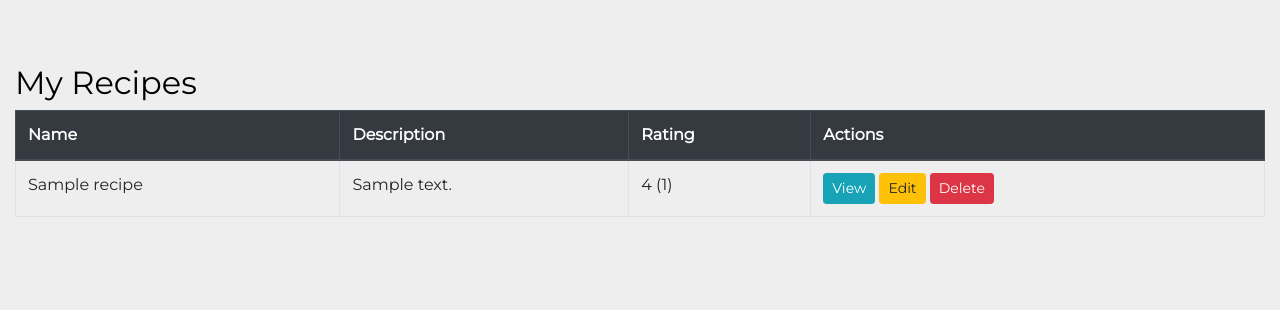
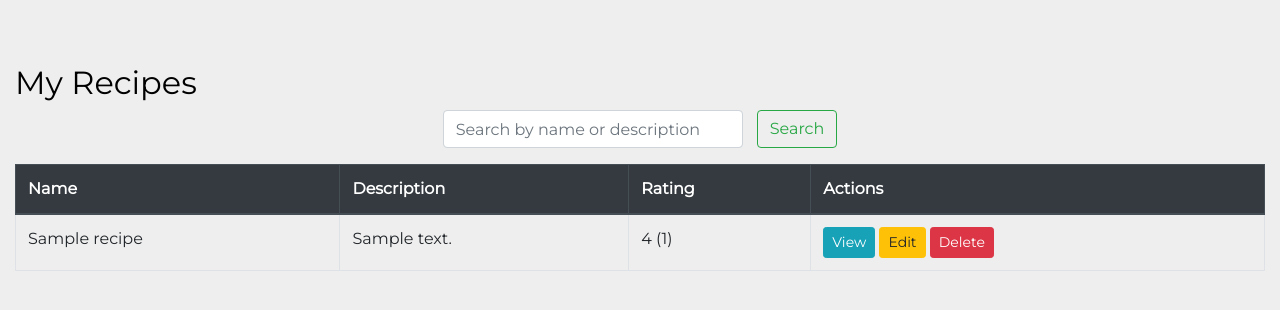
Before and after one commit to matthiaslim/recipe-manager, a Flask app: template app/templates/my_recipes.html in a window 1280 px wide. Shown: the part 56-366 px from the top of the page. Run offline with Flask 3, Linux system fonts and the light colour scheme; the template is opened without the code that fills it: most values are stand-ins (such as "Sample title", 1, 10 or a date in 2020); some libraries are stand-ins or nearby versions.

Commit message:
Added search bar to My Recipes

```diff
--- a/app/app.py
+++ b/app/app.py
@@ -520,12 +520,28 @@ def my_recipes():
     cursor = db.cursor(dictionary=True)
     user_id = session.get('user_id')
 
-    # Get the page number from the request
-    page = request.args.get('page', 1, type=int)
-    per_page = 5  # Number of recipes per page
-    offset = (page - 1) * per_page
+    try:
+        if request.method == 'POST':
+            search_term = request.form.get('search_term', '')
+        else:
+            search_term = request.args.get('search_term', '')
 
-    try:
+        # Get the page number from the request
+        page = request.args.get('page', 1, type=int)
+        per_page = 10  # Number of recipes per page
+        offset = (page - 1) * per_page
+
+        # SQL query to fetch recipes with optional search filter
+        if search_term:
+            cursor.execute(
+                'SELECT * FROM Recipe WHERE created_by = %s AND (recipeName LIKE %s OR description LIKE %s) LIMIT %s OFFSET %s',
+                (session['user_id'], f'%{search_term}%', f'%{search_term}%', per_page, offset))
+        else:
+            cursor.execute('SELECT * FROM Recipe WHERE created_by = %s LIMIT %s OFFSET %s',
+                           (session['user_id'], per_page, offset))
+
+        recipes = cursor.fetchall()
+
         # Get the total count of recipes created by the user
         cursor.execute('SELECT COUNT(*) as count FROM Recipe WHERE created_by = %s', (user_id,))
         total_count = cursor.fetchone()['count']
--- a/app/templates/my_recipes.html
+++ b/app/templates/my_recipes.html
@@ -5,6 +5,21 @@
 {% block content %}
 <div class="container-fluid">
     <h2>My Recipes</h2>
+
+    <!-- Search Form -->
+    <form class="form-inline mb-3" method="POST" action="{{ url_for('my_recipes') }}">
+        <div class="form-row">
+            <div class="col-auto">
+                <input type="text" class="form-control" name="search_term" style="min-width: 300px; width: auto;"
+                       placeholder="Search by name or description"
+                       aria-label="search" value="{{ search_term }}">
+            </div>
+            <div class="col-auto">
+                <button type="submit" class="btn btn-outline-success ml-1">Search</button>
+            </div>
+        </div>
+    </form>
+
     <table class="table table-bordered">
         <thead class="thead-dark">
         <tr>
```
